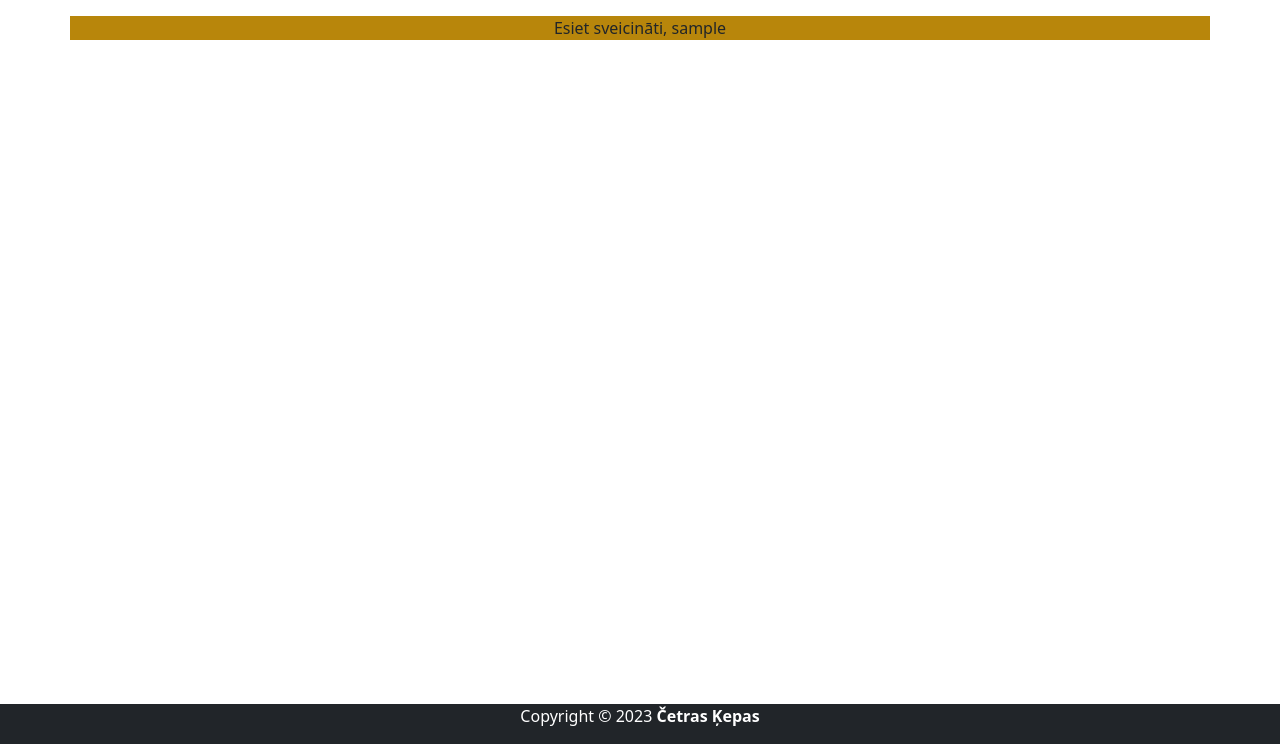
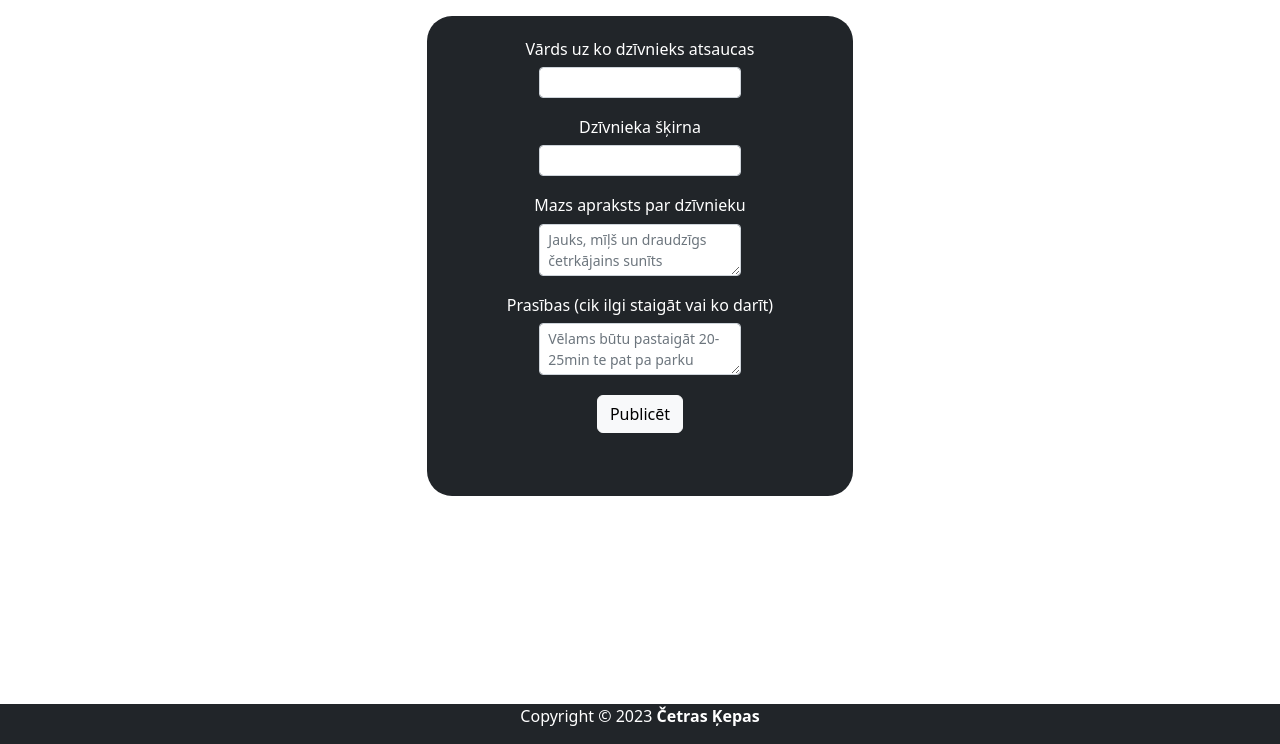
Before and after one commit to defaulltss/DogWalkingSite, a PHP site: page /post.php in a window 1280 px wide. Shown: the part 56-800 px from the top of the page. Run offline with PHP 8.4, Linux system fonts and the light colour scheme; the visitor is signed in with stand-in values (Sample User, id 1).

Commit message:
made apost sysyem

```diff
--- a/header.php
+++ b/header.php
@@ -48,7 +48,7 @@
                   <a class="nav-link" href="templates/logout.inc.php" style="font-size:xx-large">Atslēgties</a>
                 </li>
                 </ul>
-                <br><br><br><br><br><br><br><br><br><br><br><br><br><br><br><br><br><br><br><br><br><br><br><br><br>
+                <br><br><br><br><br><br><br><br><br><br><br><br><br><br><br><br><br><br><br><br><br><br>
                 <form class="d-flex mt-3" role="search">
                   <input class="form-control me-2" type="search" placeholder="Search" aria-label="Search">
                   <button class="btn btn-light" type="submit">Search</button>
@@ -103,7 +103,7 @@
             <a class="nav-link" href="register.php" style="font-size:xx-large">Reģistrācija</a>
           </li>
           <li class="nav-item">
-            <a class="nav-link" href="post.php" style="font-size:xx-large">Veikt ierakstu</a>
+            <a class="nav-link" href="login.php" style="font-size:xx-large">Veikt ierakstu</a>
           </li>
           <li class="nav-item">
             <a class="nav-link" href="EmpRegister.php" style="font-size:xx-large">Darbinieka reģistrācija</a>
--- a/post.php
+++ b/post.php
@@ -8,18 +8,18 @@
       $result = $conn->query($sql);
 ?>
 <br><br><br>
-<div class="container-sm">
-<?php
-      if (isset($_SESSION['userId'])){
-          if ($result->num_rows > 0) {
-            while($row = $result->fetch_assoc()) {
-              if ($row['Users_id'] == $_SESSION['userId']){
-                echo 'Esiet sveicināti, '.$row['Users_firstname'];
-                  }
-              }
-            }
-      }
-?>
+<div class="container-sm col-lg-4 bg-dark" style="border-radius:25px; height: 60%">
+  <form action="templates/post.inc.php" method="POST"><br>
+        <h6 style="color:white">Vārds uz ko dzīvnieks atsaucas</h6>
+        <input type="text" name="name" class="form-control form-control-sm" style="width: 50%; margin-left: 25%"><br>
+        <h6 style="color:white">Dzīvnieka šķirna</h6>
+        <input type="text" name="breed" class="form-control form-control-sm" style="width: 50%; margin-left: 25%"><br>
+        <h6 style="color:white">Mazs apraksts par dzīvnieku</h6>
+        <textarea placeholder="Jauks, mīļš un draudzīgs četrkājains sunīts " type="text" name="about" class="form-control form-control-sm" style="width: 50%; margin-left: 25%"></textarea><br>
+        <h6 style="color:white">Prasības (cik ilgi staigāt vai ko darīt)</h6>
+        <textarea type="password" placeholder="Vēlams būtu pastaigāt 20-25min te pat pa parku" name="req" class="form-control form-control-sm" style="width: 50%; margin-left: 25%"></textarea><br>
+        <button type="submit" class="btn btn-light" name="post-made">Publicēt</button>
+  </form>
 </div>
 <?php
     include_once 'footer.php'
```
Also changed, not shown: index.php (+26 -4 lines), templates/post.inc.php (added, +33 -0 lines).
